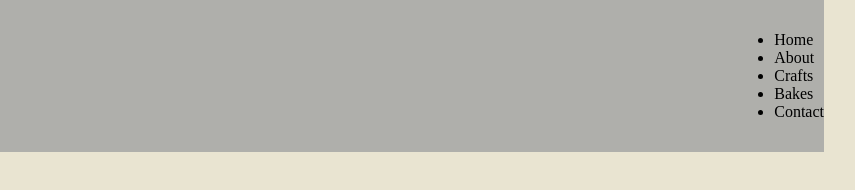
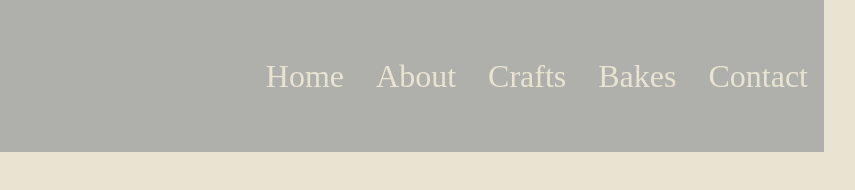
Before and after one commit to JTay92/eCommerce-Website, a plain HTML site: page index.html in a window 1280 px wide. Shown: the full height of the page, 321-1176 px from the left. Drawn offline with Linux system fonts and the light colour scheme.

Commit message:
Add base styling for website links with hover effect

```diff
--- a/style.css
+++ b/style.css
@@ -27,3 +27,21 @@ body {
   max-width: 100px;
   border: 0.5rem solid black;
 }
+
+.website-links ul {
+  display: inline-flex;
+  align-items: center;
+  list-style: none;
+  color: var(--brand-color);
+}
+
+.website-links ul li {
+  font-size: xx-large;
+  text-decoration: none;
+  margin: 1rem;
+}
+
+.website-links ul li:hover {
+  padding: 1px;
+  box-shadow: 1px 1px;
+}
```
